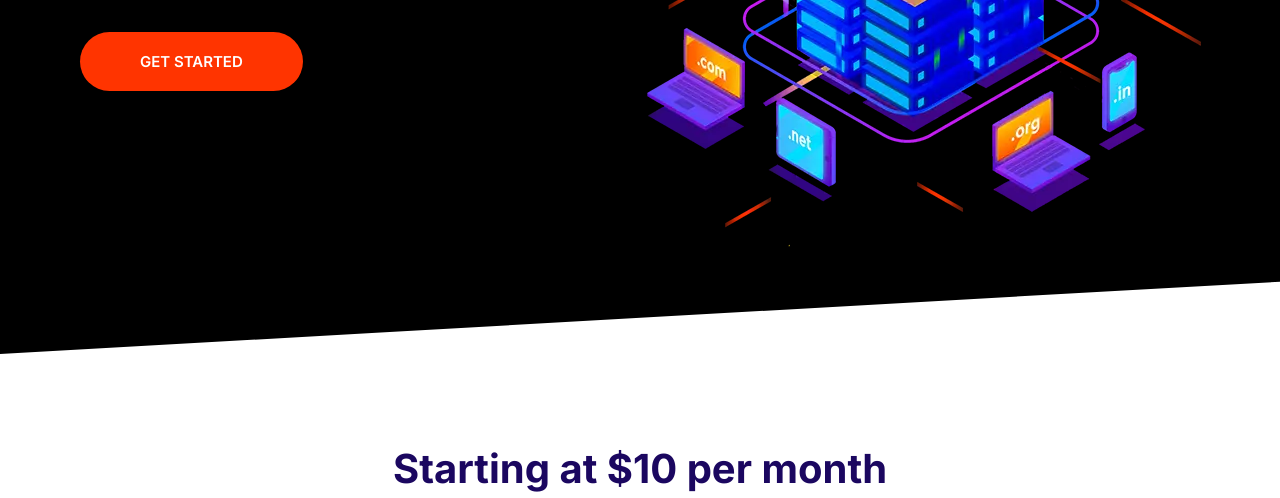
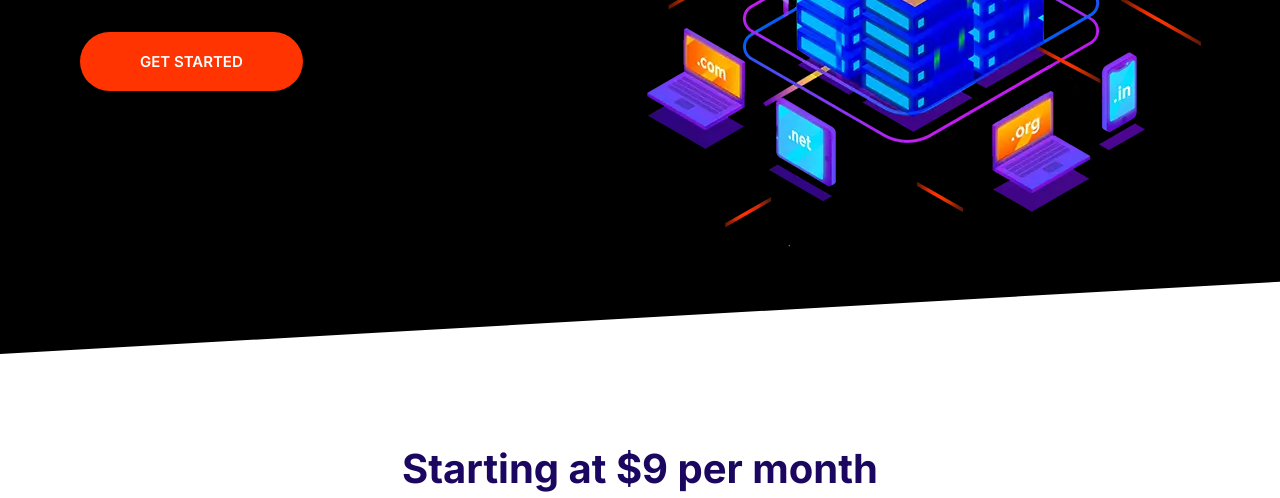
Before and after one commit to akmal-azami/envio, a plain HTML site: page index.html in a window 1280 px wide. Shown: the part 430-928 px from the top of the page. Drawn offline with nearby package versions, Linux system fonts and the light colour scheme.

Commit message:
updated the price from $10 to $9

```diff
--- a/index.html
+++ b/index.html
@@ -72,7 +72,7 @@
 
     <section class="block container block-domain">
       <header class="block__header">
-        <h2>Starting at $10 per month</h2>
+        <h2>Starting at $9 per month</h2>
         <p>
           Lorem ipsum dolor sit amet consectetur adipisicing elit. Deleniti,
           exercitationem?
```
